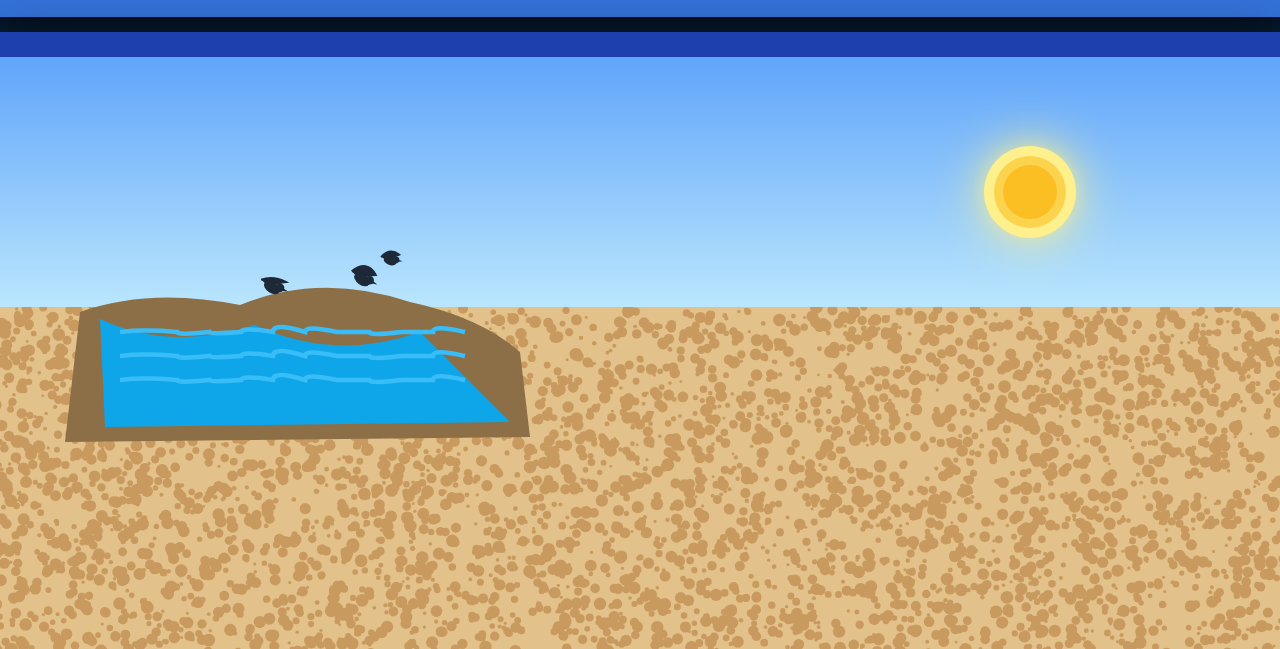
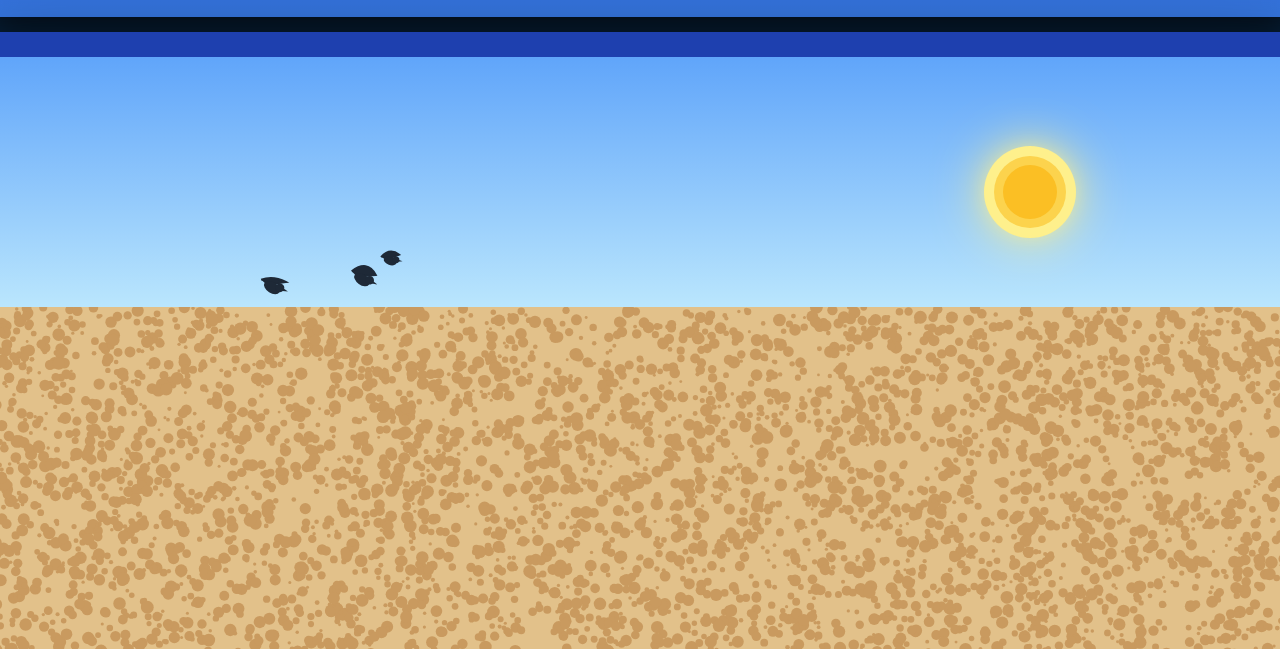
Before and after one commit to Michiaelius/zbinden-online, a plain HTML site: page ProG^2/index.html in a window 1280 px wide. Shown: the part 151-800 px from the top of the page. Drawn offline with Linux system fonts and the light colour scheme.

Commit message:
Update index.html

```diff
--- a/ProG^2/index.html
+++ b/ProG^2/index.html
@@ -38,7 +38,6 @@
 
     let birds = [];
     let clouds = [];
-    let waterTime = 0;
 
     function spawnCloud() {
       const isFar = Math.random() > 0.55;
@@ -96,14 +95,12 @@
     for (let i = 0; i < 2; i++) spawnBird();
 
     function drawStaticBackground() {
-      // Himmel
       const sky = ctx.createLinearGradient(0, 0, 0, 250);
       sky.addColorStop(0, '#60a5fa');
       sky.addColorStop(1, '#bae6fd');
       ctx.fillStyle = sky;
       ctx.fillRect(0, 0, 1320, 250);
 
-      // Sonne
       const sunX = 1050; const sunY = 135;
       ctx.shadowColor = '#fef08c'; ctx.shadowBlur = 50;
       ctx.fillStyle = '#fef08c';
@@ -115,52 +112,7 @@
       ctx.fillStyle = '#fbbf24';
       ctx.beginPath(); ctx.arc(sunX, sunY, 27, 0, Math.PI*2); ctx.fill();
 
-      // Sand
       ctx.drawImage(sandCanvas, 0, 250);
-
-      // === NATÜRLICHES SEEUFER IM QUERSCHNITT (links oben) ===
-      const x = 100;
-
-      // Braunes Ufer (flach abfallend, organisch)
-      ctx.fillStyle = '#8d6f47';
-      ctx.beginPath();
-      ctx.moveTo(x, 255);
-      ctx.quadraticCurveTo(x + 70, 230, x + 160, 248);
-      ctx.quadraticCurveTo(x + 240, 215, x + 330, 245);
-      ctx.quadraticCurveTo(x + 400, 260, x + 440, 295);
-      ctx.lineTo(x + 450, 380);
-      ctx.lineTo(x - 15, 385);
-      ctx.closePath();
-      ctx.fill();
-
-      // Wasser in der Mulde
-      ctx.fillStyle = '#0ea5e9';
-      ctx.beginPath();
-      ctx.moveTo(x + 20, 262);
-      ctx.quadraticCurveTo(x + 90, 295, x + 175, 268);
-      ctx.quadraticCurveTo(x + 255, 305, x + 340, 275);
-      ctx.lineTo(x + 430, 365);
-      ctx.lineTo(x + 25, 370);
-      ctx.closePath();
-      ctx.fill();
-
-      // Wellen
-      waterTime += 0.055;
-      ctx.strokeStyle = '#38bdf8';
-      ctx.lineWidth = 4.5;
-      for (let i = 0; i < 3; i++) {
-        ctx.beginPath();
-        ctx.moveTo(x + 40, 275 + i*24);
-        for (let px = 65; px < 370; px += 32) {
-          ctx.quadraticCurveTo(
-            x + px,
-            272 + i*24 + Math.sin(waterTime + px*0.035) * 7,
-            x + px + 32,
-            275 + i*24
-          );
-        }
-        ctx.stroke();
-      }
     }
 
     function drawCloud(cloud) {
```
